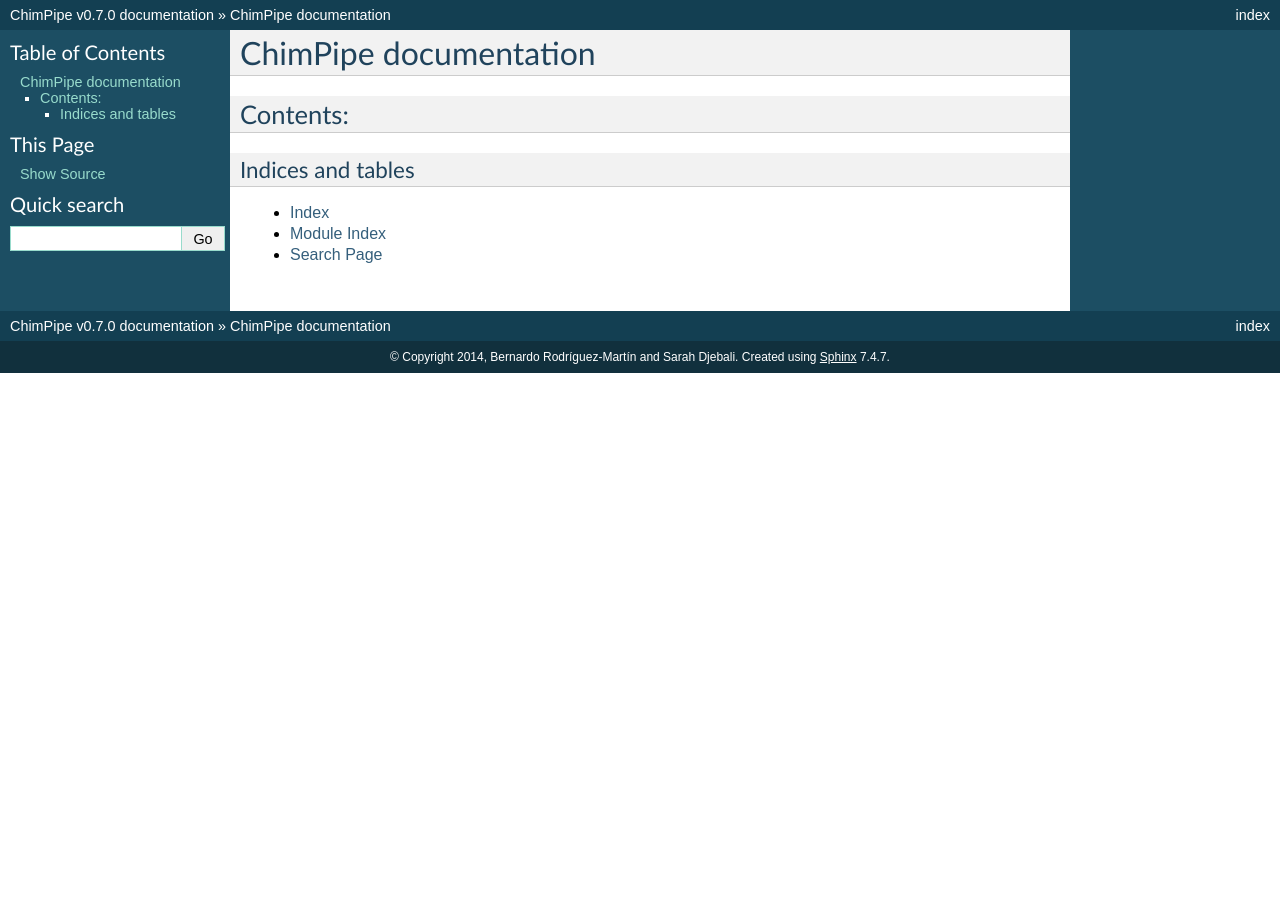
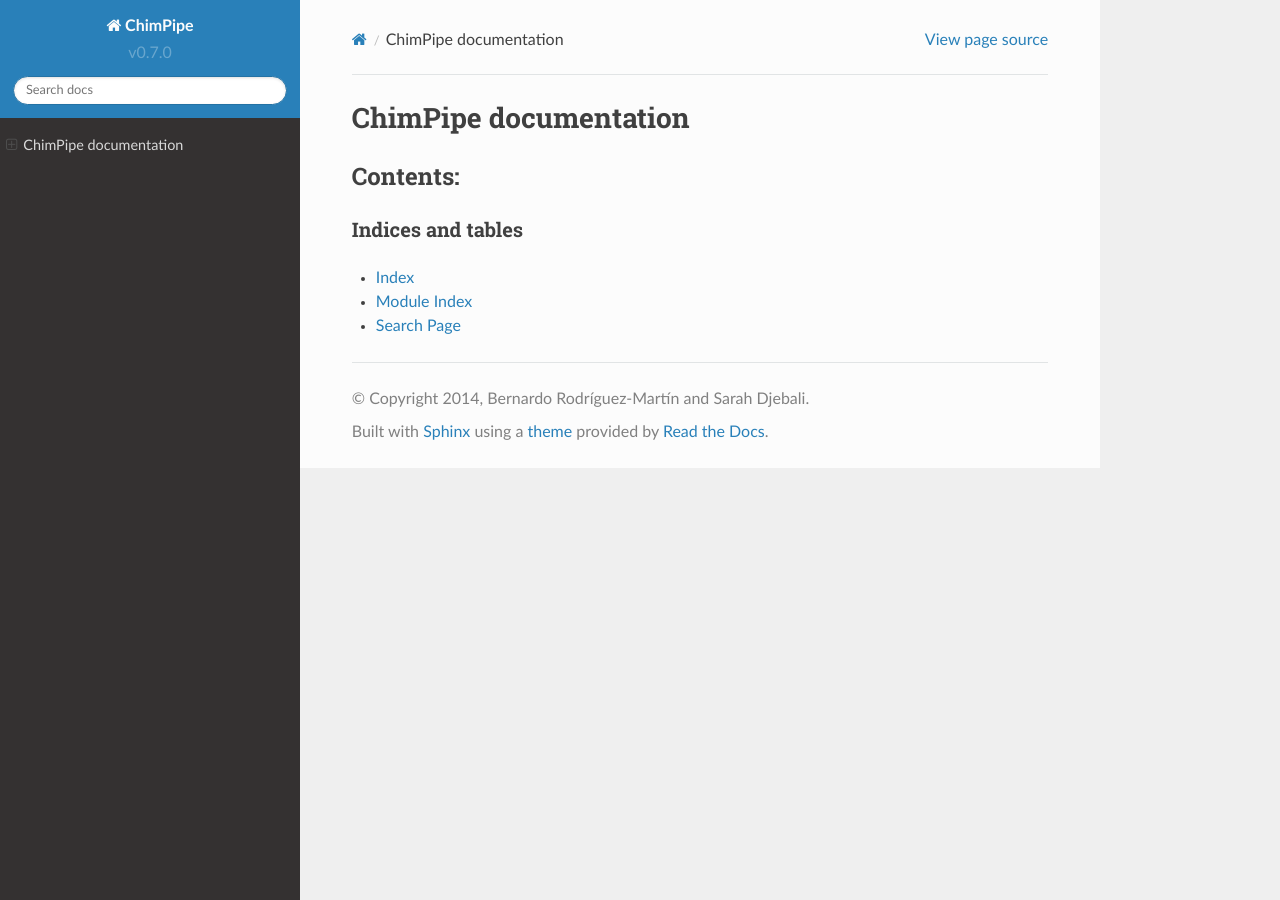
Before and after one commit to Chimera-tools/ChimPipe, a Sphinx documentation site: the page built from docs/source/index.rst, in a window 1280 px wide. Built offline with Sphinx 7.4.7 and the Read the Docs theme 2.0.0, drawn with Linux system fonts in a browser that asks for light colours; formulas are drawn with MathJax 3; pages that are not in the unit, such as notebooks, are missing from menus.

Commit message:
Documentation. Changed sphinx theme to use readthedocs template

```diff
--- a/docs/source/conf.py
+++ b/docs/source/conf.py
@@ -91,7 +91,7 @@
 
 # The theme to use for HTML and HTML Help pages.  See the documentation for
 # a list of builtin themes.
-html_theme = 'default'
+html_theme = 'sphinx_rtd_theme'
 
 # Theme options are theme-specific and customize the look and feel of a theme
 # further.  For a list of options available for each theme, see the
@@ -99,7 +99,7 @@
 #html_theme_options = {}
 
 # Add any paths that contain custom themes here, relative to this directory.
-#html_theme_path = []
+html_theme_path = ["_templates", ]
 
 # The name for this set of Sphinx documents.  If None, it defaults to
 # "<project> v<release> documentation".
```
